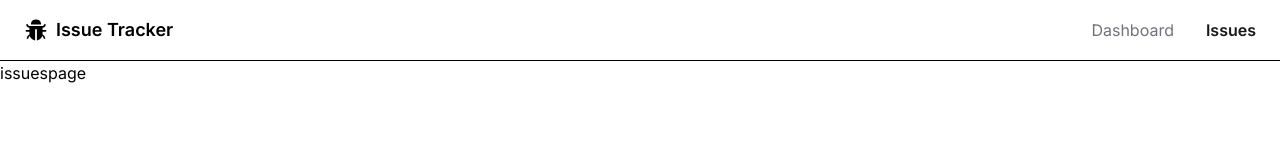
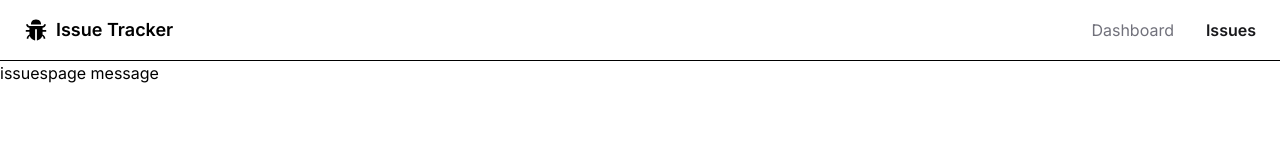
Before and after one commit to vdeekshith2007/issue-tracker, a Next.js app: page /issues in a window 1280 px wide. Shown: the top 160 px of the page. Built offline with nearby package versions, Linux system fonts and the light colour scheme.

Commit message:
page.tsx is fixed by sending issue message

```diff
--- a/app/issues/page.tsx
+++ b/app/issues/page.tsx
@@ -3,7 +3,7 @@ import React from 'react'
 const IssuePage = () => {
   return (
     <div>
-      issuespage
+      issuespage message
     </div>
   )
 }
```
